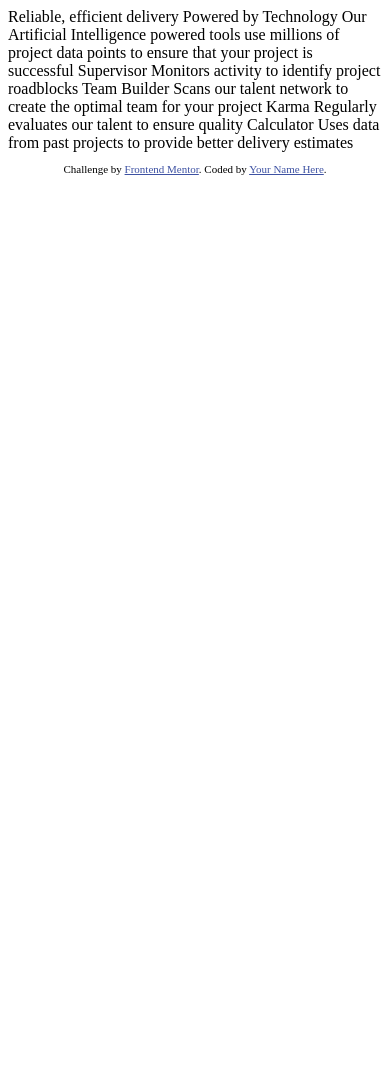
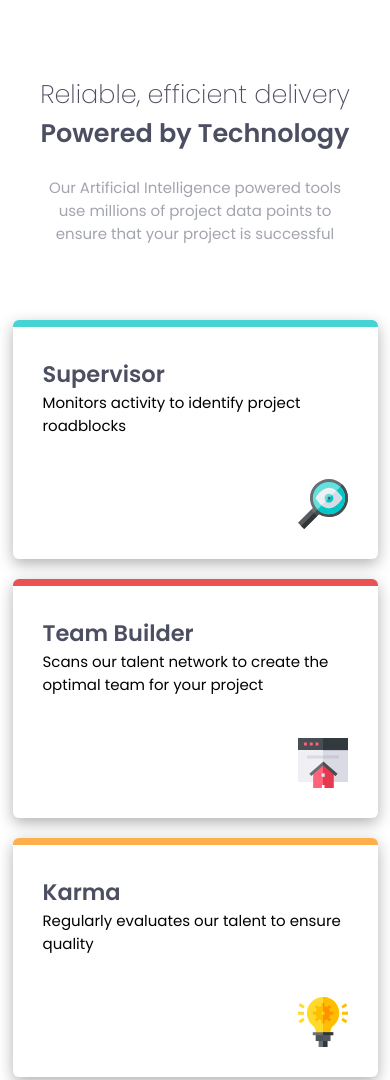
Before and after one commit to sreehariv-code/four-card-feature-section, a plain HTML site: page index.html in a window 390 px wide. Shown: the top 1080 px of the page. Before the commit the page ends 844 px from the top, so only its background shows below. Drawn offline with Linux system fonts and the light colour scheme.

Commit message:
mobile view completed #mvp1

```diff
--- a/index.html
+++ b/index.html
@@ -1,45 +1,74 @@
 <!DOCTYPE html>
 <html lang="en">
+
 <head>
-  <meta charset="UTF-8">
-  <meta name="viewport" content="width=device-width, initial-scale=1.0"> <!-- displays site properly based on user's device -->
+  <meta charset="UTF-8" />
+  <meta name="viewport" content="width=device-width, initial-scale=1.0" />
+  <!-- displays site properly based on user's device -->
 
-  <link rel="icon" type="image/png" sizes="32x32" href="./images/favicon-32x32.png">
-
+  <link rel="icon" type="image/png" sizes="32x32" href="./images/favicon-32x32.png" />
+  <link rel="stylesheet" href="style.css" />
   <title>Frontend Mentor | Four card feature section</title>
 
   <!-- Feel free to remove these styles or customise in your own stylesheet 👍 -->
   <style>
-    .attribution { font-size: 11px; text-align: center; }
-    .attribution a { color: hsl(228, 45%, 44%); }
+    .attribution {
+      font-size: 11px;
+      text-align: center;
+    }
+
+    .attribution a {
+      color: hsl(228, 45%, 44%);
+    }
   </style>
 </head>
+
 <body>
-
-  Reliable, efficient delivery
-  Powered by Technology
-
-  Our Artificial Intelligence powered tools use millions of project data points
-  to ensure that your project is successful
-
-  Supervisor
-  Monitors activity to identify project roadblocks
-
-  Team Builder
-  Scans our talent network to create the optimal team for your project
-
-  Karma
-  Regularly evaluates our talent to ensure quality
-
-  Calculator
-  Uses data from past projects to provide better delivery estimates
-
+  <main>
+    <div class="header">
+      <p class="head">Reliable, efficient delivery</p>
+      <p class="main-head bold">Powered by Technology</p>
+      <p class="para">
+        Our Artificial Intelligence powered tools use millions of project data
+        points to ensure that your project is successful
+      </p>
+    </div>
+    <div class="body">
+      <div class="box">
+        <p class="heading bold">Supervisor</p>
+        <p class="desc">Monitors activity to identify project roadblocks</p>
+        <img src="./images/icon-supervisor.svg" alt="" class="icon">
+      </div>
+      <div class="box">
+        <p class="heading bold">Team Builder</p>
+        <p class="desc">
+          Scans our talent network to create the optimal team for your project
+        </p>
+        <img src="./images/icon-team-builder.svg" alt="" class="icon">
+      </div>
+      <div class="box">
+        <p class="heading bold">Karma</p>
+        <p class="desc">Regularly evaluates our talent to ensure quality</p>
+        <img src="./images/icon-karma.svg" alt="" class="icon">
+      </div>
+      <div class="box">
+        <p class="heading bold">Calculator</p>
+        <p class="desc">
+          Uses data from past projects to provide better delivery estimates
+        </p>
+        <img src="./images/icon-calculator.svg" alt="" class="icon">
+      </div>
+    </div>
+  </main>
 
   <footer>
     <p class="attribution">
-      Challenge by <a href="https://www.frontendmentor.io?ref=challenge" target="_blank">Frontend Mentor</a>.
-      Coded by <a href="#">Your Name Here</a>.
+      Challenge by
+      <a rel="noopener" href="https://www.frontendmentor.io?ref=challenge" target="_blank">Frontend Mentor</a>
+      Coded by
+      <a href="#">Your Name Here</a>.
     </p>
   </footer>
 </body>
+
 </html>
--- /dev/null
+++ b/style.scss
@@ -0,0 +1,95 @@
+@import url("https://fonts.googleapis.com/css2?family=Poppins:wght@200;400;600&display=swap");
+:root {
+  --red: hsl(0, 78%, 62%);
+  --cyan: hsl(180, 62%, 55%);
+  --orange: hsl(34, 97%, 64%);
+  --blue: hsl(212, 86%, 64%);
+  --bold: hsl(234, 12%, 34%);
+  --head: hsl(229, 6%, 66%);
+  --box-shadow: hsl(0, 1%, 70%);
+}
+
+*,
+*::before,
+*::after {
+  box-sizing: border-box;
+  padding: 0;
+  margin: 0;
+  font-family: "Poppins", sans-serif;
+  font-size: 15px;
+}
+
+.bold {
+  font-weight: 600;
+  color: var(--bold);
+}
+
+main {
+  min-height: 100vh;
+  .header {
+    display: flex;
+    flex-direction: column;
+    width: 100%;
+    padding-top: 5rem;
+    text-align: center;
+    align-items: center;
+    .head {
+      color: var(--bold);
+      font-size: 1.7rem;
+      font-weight: 200;
+    }
+    .main-head {
+      font-size: 1.7rem;
+    }
+    .para {
+      text-align: center;
+      color: var(--head);
+      width: 34ch;
+      margin-top: 1.5rem;
+      //   background: red;
+    }
+  }
+  .body {
+    width: 100%;
+    // background: yellow;
+    margin-top: 5rem;
+    display: grid;
+    gap: 20px;
+    margin-bottom: 4rem;
+    .box {
+      //   border: 2px solid black;
+
+      width: clamp(365px, 60%, 500px);
+      justify-self: center;
+      display: grid;
+      min-height: 200px;
+      flex-direction: column;
+      //   border-top: 1px solid black;
+      box-shadow: var(--box-shadow) 0px 5px 15px;
+      padding: 2rem;
+      border-top: 7px solid black;
+      border-radius: 6px;
+      grid-template-rows: 0.25fr 0.5fr 2fr;
+      &:nth-child(1) {
+        border-top: 7px solid var(--cyan);
+      }
+      &:nth-child(2) {
+        border-top: 7px solid var(--red);
+      }
+      &:nth-child(3) {
+        border-top: 7px solid var(--orange);
+      }
+      &:nth-child(4) {
+        border-top: 7px solid var(--blue);
+      }
+      .heading {
+        font-size: 1.5rem;
+      }
+      img {
+        width: 50px;
+        align-self: flex-end;
+        justify-self: flex-end;
+      }
+    }
+  }
+}
```
Also changed, not shown: style.css (added), 1 other file.
